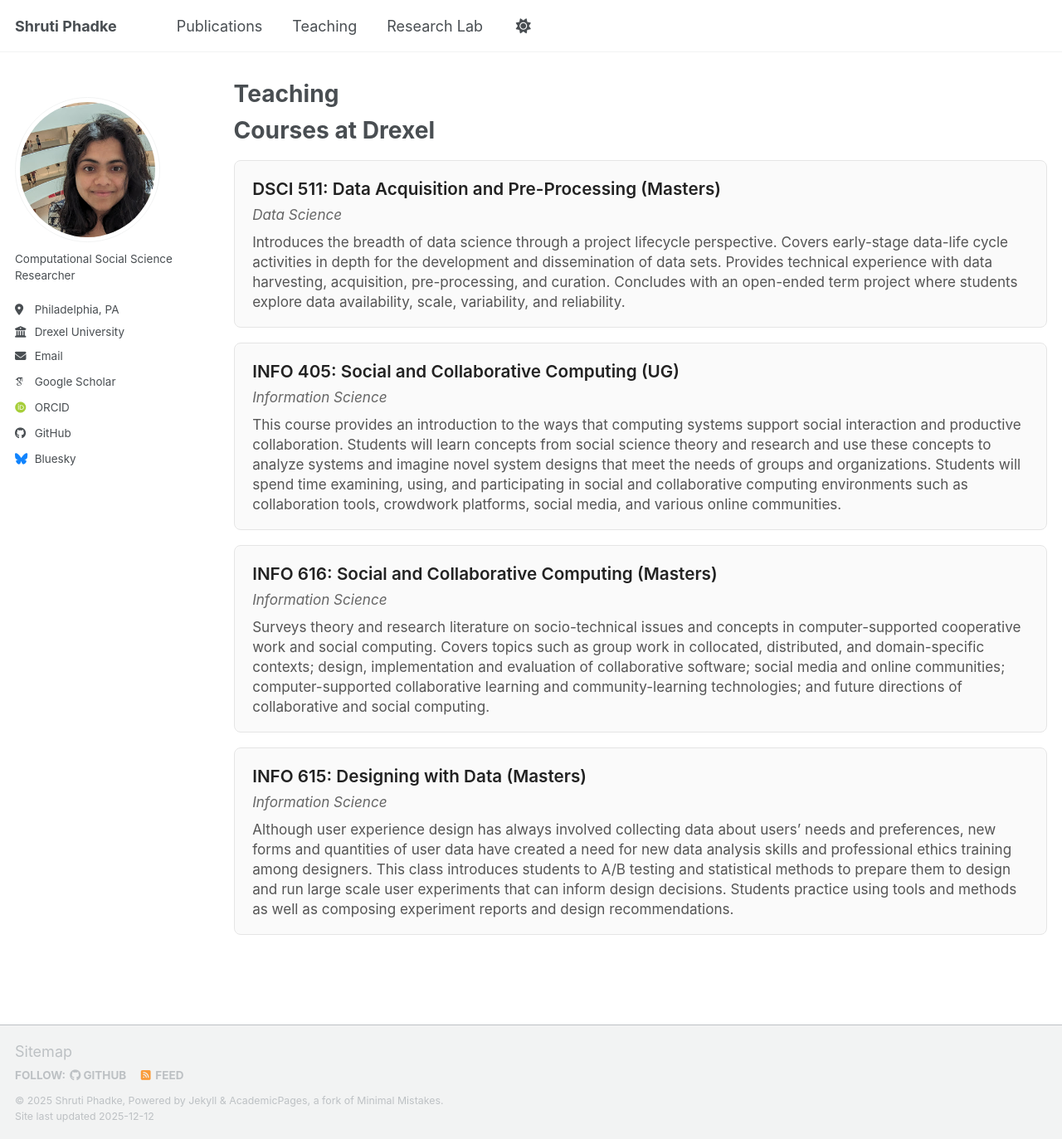
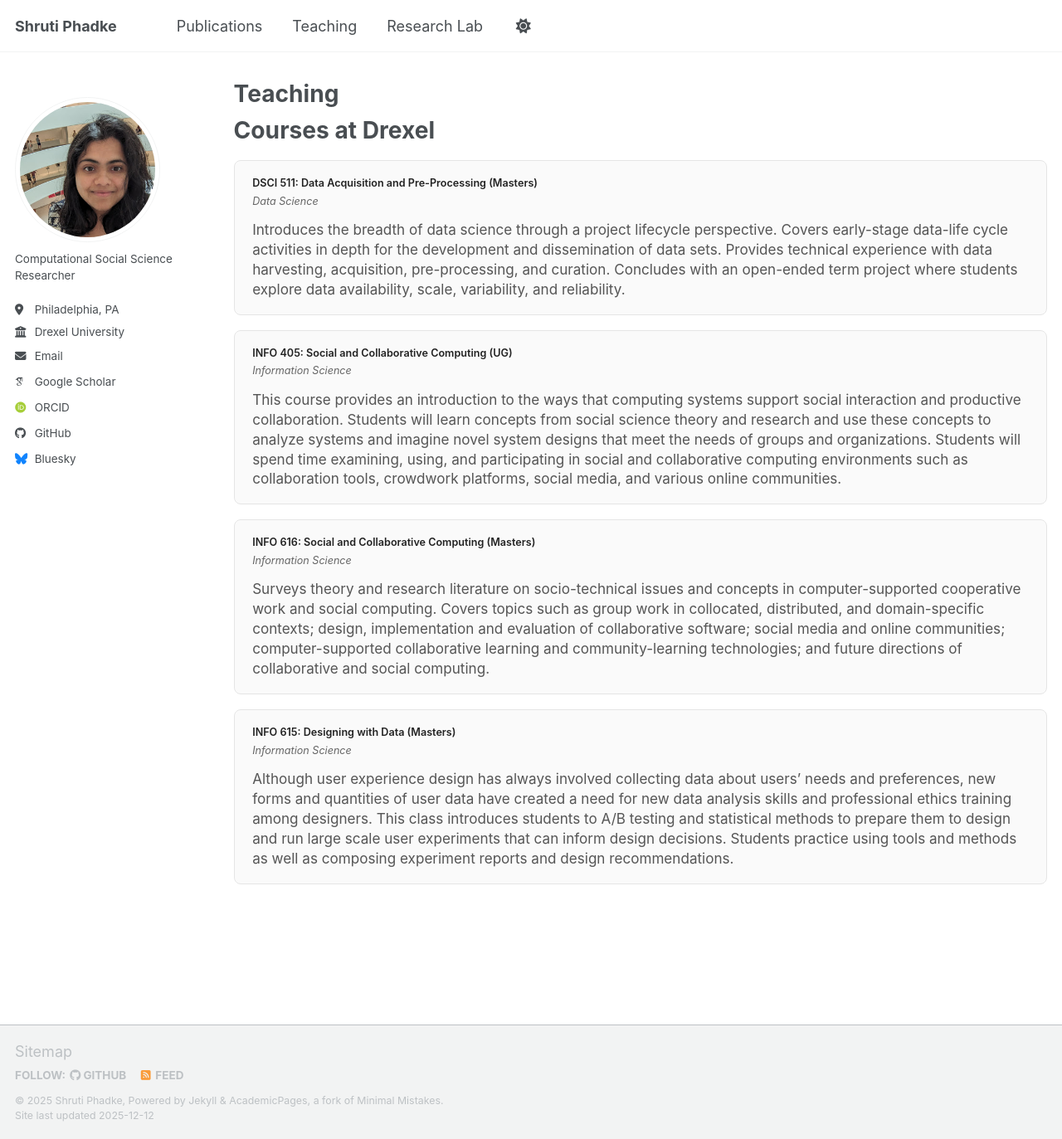
Before and after one commit to shrutiphadke/shrutiphadke.github.io, a Jekyll site: the page built from _pages/teaching.html, in a window 1280 px wide and 1373 px high. Shown: the whole window at 83% size. Built offline with Jekyll 4.4.1, drawn with Linux system fonts in a browser that asks for light colours; some web fonts are replaced; a script bundle is joined from its source files by our own code; library files that are not in the unit come from our copies.

Commit message:
Reduce font sizes on teaching page

```diff
--- a/_pages/teaching.html
+++ b/_pages/teaching.html
@@ -9,7 +9,7 @@ author_profile: true
 /* ----- Teaching Page Styling ----- */
 
 .teaching-description {
-  font-size: 1.1rem;
+  font-size: 0.9rem;
   margin-bottom: 2rem;
   color: #444;
   line-height: 1.55;
@@ -30,20 +30,20 @@ author_profile: true
 }
 
 .course-name {
-  font-size: 1.15rem;
+  font-size: 0.7rem;
   font-weight: 600;
   color: #222;
 }
 
 .course-department {
-  font-size: 0.95rem;
+  font-size: 0.7rem;
   color: #666;
   margin-top: 0.15rem;
   font-style: italic;
 }
 
 .course-description {
-  margin-top: 0.5rem;
+  margin-top: 0.7rem;
   font-size: 0.95rem;
   color: #555;
   line-height: 1.4;
```
